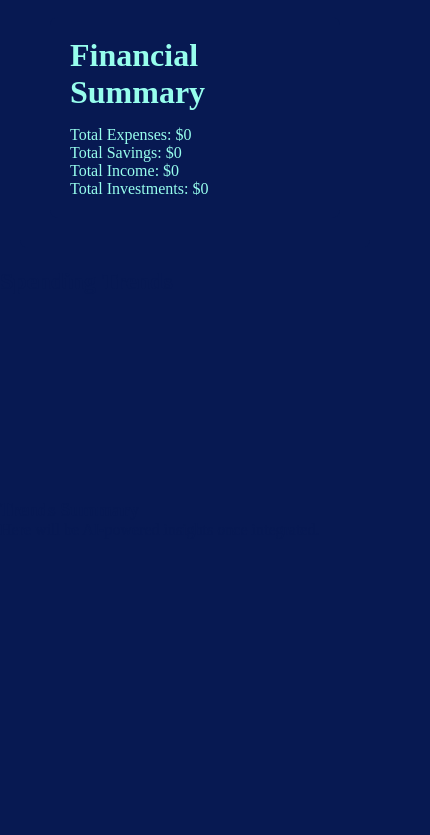
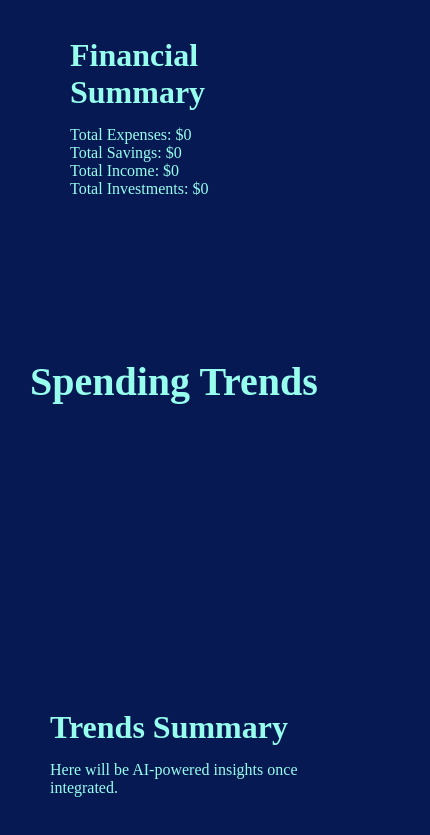
Before and after one commit to nihalgirish/personal-finance-management-app, a plain HTML site: page index.html in a window 390 px wide. Shown: the part 1308-2143 px from the top of the page, 430 px wide, since content can reach past the window. Before the commit the page ends 1847 px from the top, so only its background shows below. Drawn offline with nearby package versions, Linux system fonts and the light colour scheme.

Commit message:
Update style.css

```diff
--- a/style.css
+++ b/style.css
@@ -155,4 +155,35 @@ button:hover {
     form label {
         font-size: 1rem;
     }
+    /* Spending Trends Page Styling */
+#spending-trends {
+    background-color: #071952;
+    color: #97FEED;
+    padding: 30px;
+    border-radius: 8px;
 }
+
+#spending-trends h2 {
+    font-size: 2.5rem;
+    margin-bottom: 20px;
+}
+
+#spending-trends canvas {
+    margin-top: 30px;
+    border-radius: 8px;
+}
+
+#trends-summary {
+    margin-top: 30px;
+    padding: 20px;
+    background-color: #071952;
+    color: #97FEED;
+    border-radius: 8px;
+}
+
+#trends-summary h3 {
+    font-size: 2rem;
+    margin-bottom: 15px;
+}
+
+}
```
